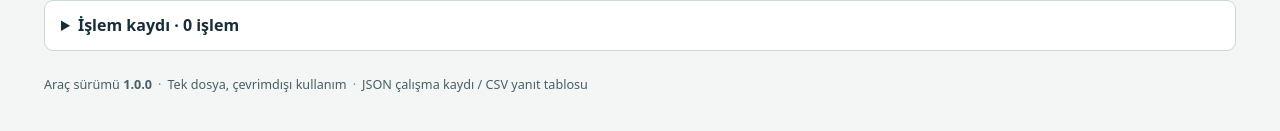
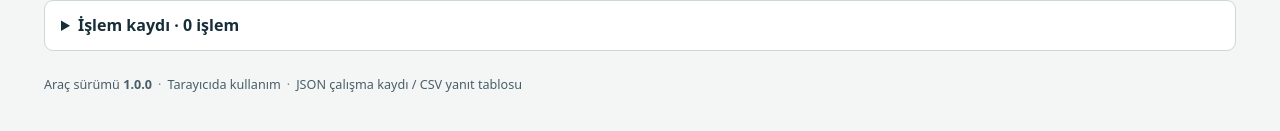
Before and after one commit to kadirkatirci/matematik-calismasi, a plain HTML site: page index.html in a window 1280 px wide. Shown: the part 2430-2561 px from the top of the page. Drawn offline with Linux system fonts and the light colour scheme.

Commit message:
Erişim açıklamasını web ve çevrimdışı kullanımla uyumlu hale getir

```diff
--- a/index.html
+++ b/index.html
@@ -80,7 +80,7 @@
   </section>
 
   <details id="audit-panel"><summary id="audit-title">İşlem kaydı · 0 işlem</summary><p class="help">Yükleme, ekleme, düzenleme, silme ve dışa aktarma işlemleri kaydedilir. JSON dosyası tüm geçmişi ve değişen satırların önceki/sonraki durumlarını içerir. Aşağıda son 40 işlem gösterilir.</p><ol id="audit-list" class="log-list"></ol></details>
-  <p class="footer">Araç sürümü <strong id="tool-version">1.0.0</strong><span class="dot">·</span>Tek dosya, çevrimdışı kullanım<span class="dot">·</span>JSON çalışma kaydı / CSV yanıt tablosu</p>
+  <p class="footer">Araç sürümü <strong id="tool-version">1.0.0</strong><span class="dot">·</span>Tarayıcıda kullanım<span class="dot">·</span>JSON çalışma kaydı / CSV yanıt tablosu</p>
 </main>
 <script>
 (() => {
```
